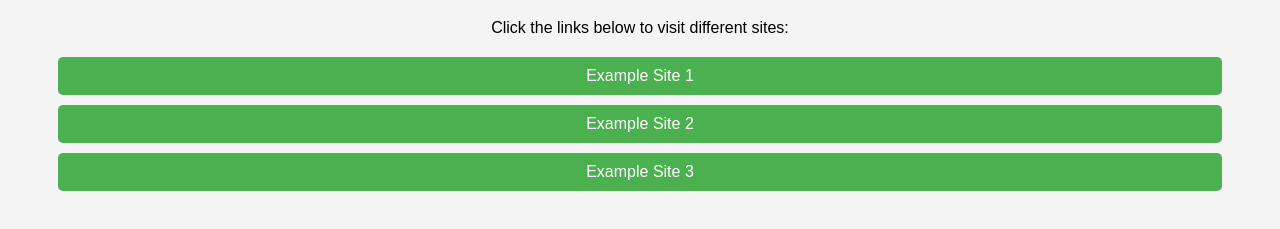
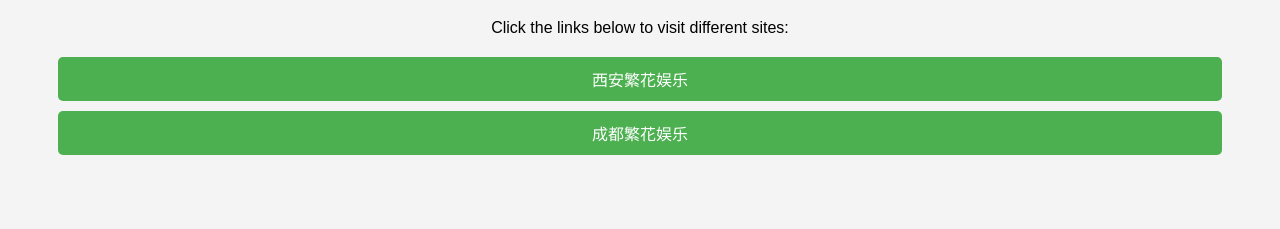
Before and after one commit to fanhuayule/fhyl.github.io, a plain HTML site: page index.html in a window 1280 px wide. Shown: the part 119-348 px from the top of the page. Drawn offline with Linux system fonts and the light colour scheme.

Commit message:
Update index.html

```diff
--- a/index.html
+++ b/index.html
@@ -3,7 +3,7 @@
 <head>
     <meta charset="UTF-8">
     <meta name="viewport" content="width=device-width, initial-scale=1.0">
-    <title>Link Page</title>
+    <title>繁花娱乐网址发布页</title>
     <style>
         body {
             font-family: Arial, sans-serif;
@@ -35,9 +35,9 @@
     <h1>Welcome to My Link Page</h1>
     <p>Click the links below to visit different sites:</p>
     <div class="link-container">
-        <a href="https://example.com" target="_blank">Example Site 1</a>
-        <a href="https://another-example.com" target="_blank">Example Site 2</a>
-        <a href="https://yetanother-example.com" target="_blank">Example Site 3</a>
+        <a href="https://www.fanhua02.cc" target="_blank">西安繁花娱乐</a>
+        <a href="https://cd.fanhua02.cc" target="_blank">成都繁花娱乐</a>
+
     </div>
 </body>
 </html>
```
